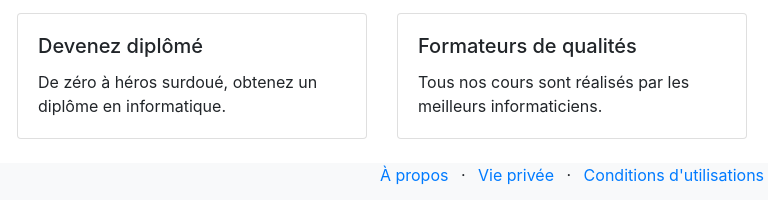
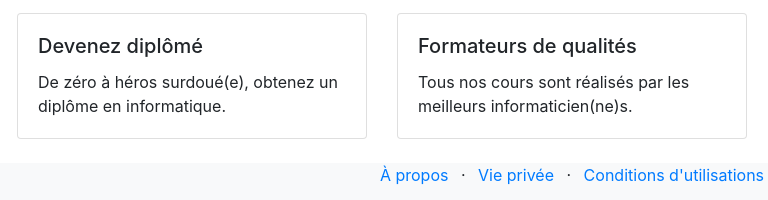
Before and after one commit to Sebbysebby/Sebbysebby, a plain HTML site: page index.html in a window 1280 px wide. Shown: the part 2318-2518 px from the top of the page, 68-836 px from the left. Drawn offline with nearby package versions, Linux system fonts and the light colour scheme.

```diff
--- a/index.html
+++ b/index.html
@@ -201,7 +201,7 @@
         <div class="card">
           <div class="card-body">
             <h5 class="card-title">Devenez diplômé</h5>
-            <p class="card-text">De zéro à héros surdoué, obtenez un diplôme en informatique.</p>
+            <p class="card-text">De zéro à héros surdoué(e), obtenez un diplôme en informatique.</p>
           </div>
         </div>
       </div>
@@ -209,7 +209,7 @@
         <div class="card">
             <div class="card-body">
             <h5 class="card-title">Formateurs de qualités</h5>
-            <p class="card-text">Tous nos cours sont réalisés par les meilleurs informaticiens.</p>
+            <p class="card-text">Tous nos cours sont réalisés par les meilleurs informaticien(ne)s.</p>
           </div>
         </div>
       </div>
```
